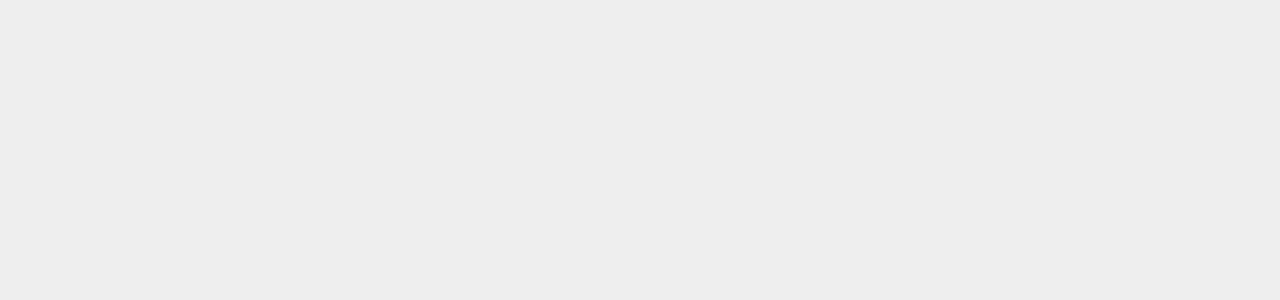
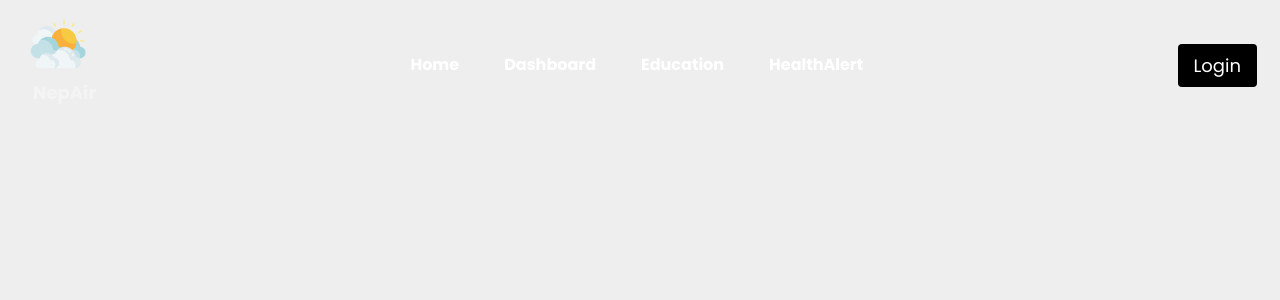
Before and after one commit to ShrijanThapa77/NepAir, a React (Create React App) app: page /home in a window 1280 px wide. Before the commit this address had no page. Shown: the top 300 px of the page. Built offline with nearby package versions, Linux system fonts and the light colour scheme; no server answers.

Commit message:
updated app.js routing for navigation

```diff
--- a/src/App.js
+++ b/src/App.js
@@ -4,12 +4,9 @@ import Home from "./pages/Home";
 import Login from "./pages/Login";
 import AdminDash from "./pages/AdminDash";
 import HealthAlert from "./pages/HealthAlert";
-import UserProfile from "./pages/UserProfile";
-import EducationModule from "./pages/EducationModule"; // Fixed import
+
+import EducationModule from "./pages/EducationModule"; // Import the EducationModule component
 import Navbar from "./components/Navbar"; // Import the Navbar component
-
-
-
 import "./App.css";
 import AOS from "aos";
 import "aos/dist/aos.css";
@@ -20,6 +17,8 @@ function App() {
 
   return (
     <BrowserRouter>
+      {/* Add the Navbar component here if you want it to appear on all pages */}
+      <Navbar />
       <Routes>
         {/* Public Routes */}
         <Route path="/" element={<Home />} />
@@ -27,8 +26,7 @@ function App() {
         <Route path="/healthalert" element={<HealthAlert />} />
         <Route path="/education" element={<EducationModule />} />
 
-        {/* User Routes */}
-        <Route path="/userprofile" element={<UserProfile />} />
+
 
         {/* Admin Routes */}
         <Route path="/admindash" element={<AdminDash />} />
```
